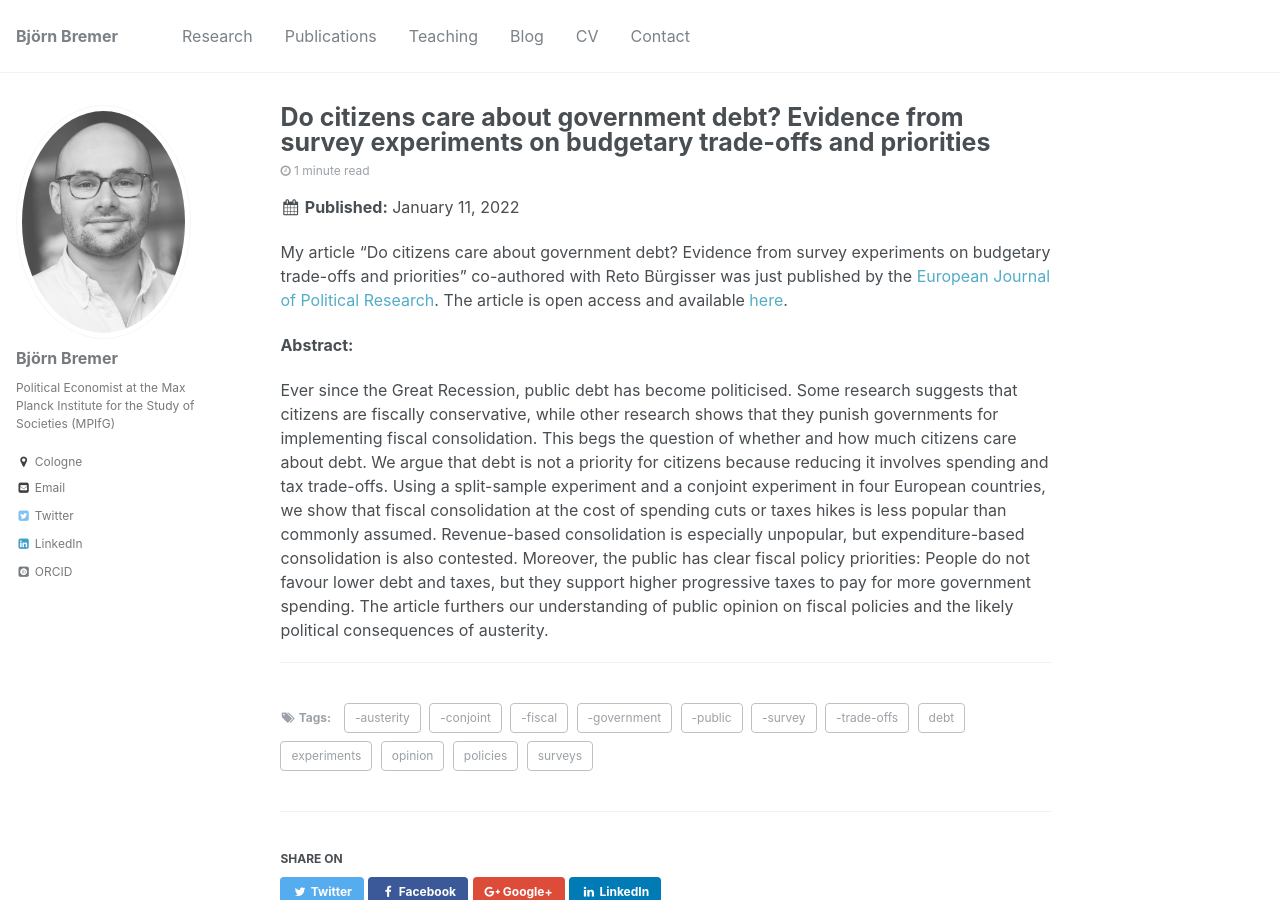
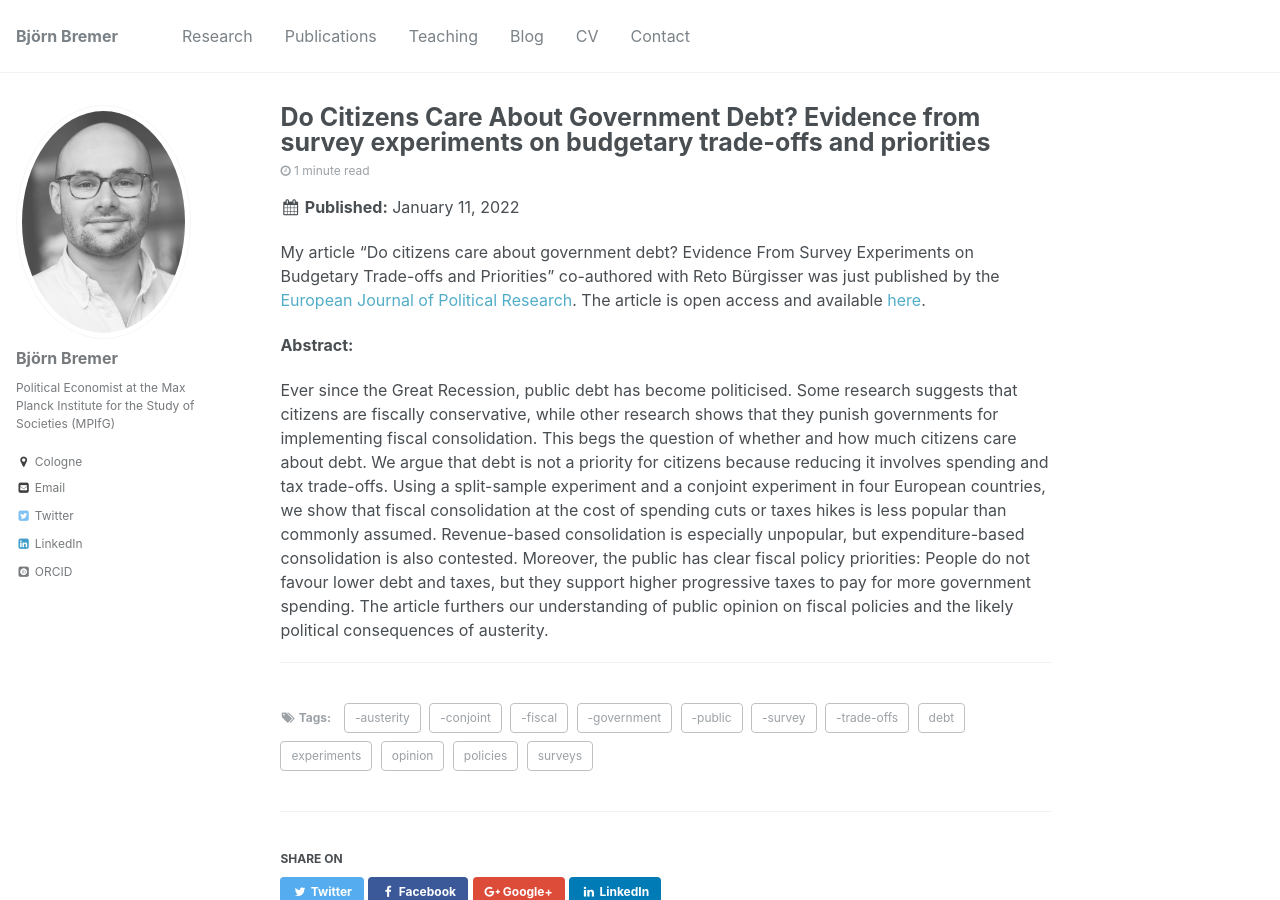
Before and after one commit to bjoernbremer/bjoernbremer.github.io, a Jekyll site: the page built from _posts/2022-01-11-do-citizens-care-about-government-debt.md, in a window 1280 px wide and 900 px high. Built offline with Jekyll 4.4.1, drawn with Linux system fonts in a browser that asks for light colours; some web fonts are replaced.

```diff
--- a/_posts/2022-01-11-do-citizens-care-about-government-debt.md
+++ b/_posts/2022-01-11-do-citizens-care-about-government-debt.md
@@ -1,5 +1,5 @@
 ---
-title: 'Do citizens care about government debt? Evidence from survey experiments on budgetary trade-offs and priorities'
+title: 'Do Citizens Care About Government Debt? Evidence from survey experiments on budgetary trade-offs and priorities'
 date: 2022-01-11
 permalink: /posts/2022/01/citizens-debt/
 tags:
@@ -13,7 +13,7 @@ tags:
 
 ---
 
-My article "Do citizens care about government debt? Evidence from survey experiments on budgetary trade-offs and priorities" co-authored with Reto Bürgisser was just published by the [European Journal of Political Research](https://ejpr.onlinelibrary.wiley.com/journal/14756765). The article is open access and available [here](https://ejpr.onlinelibrary.wiley.com/doi/full/10.1111/1475-6765.12505).
+My article "Do citizens care about government debt? Evidence From Survey Experiments on Budgetary Trade-offs and Priorities" co-authored with Reto Bürgisser was just published by the [European Journal of Political Research](https://ejpr.onlinelibrary.wiley.com/journal/14756765). The article is open access and available [here](https://ejpr.onlinelibrary.wiley.com/doi/full/10.1111/1475-6765.12505).
 
 **Abstract:**
 
```
